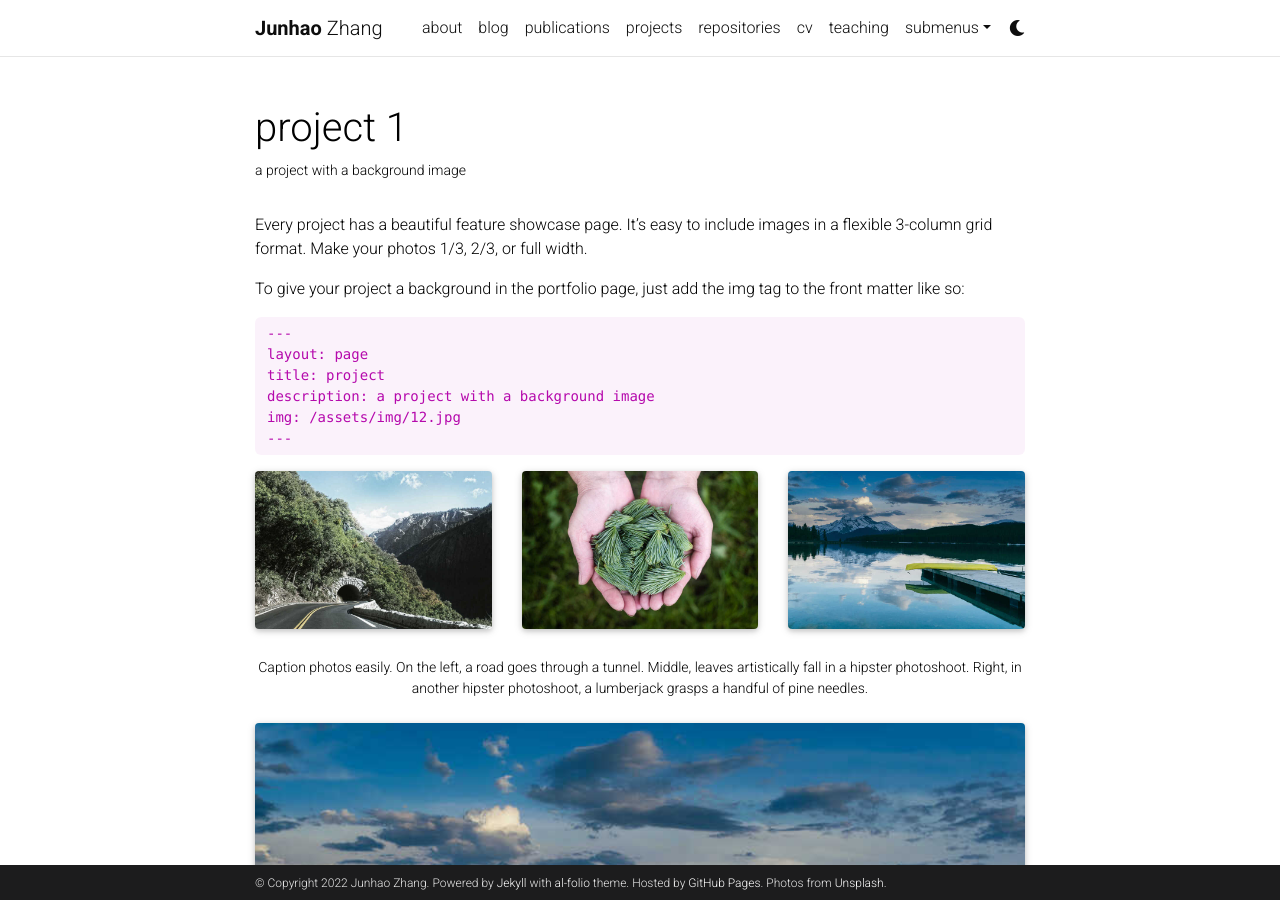
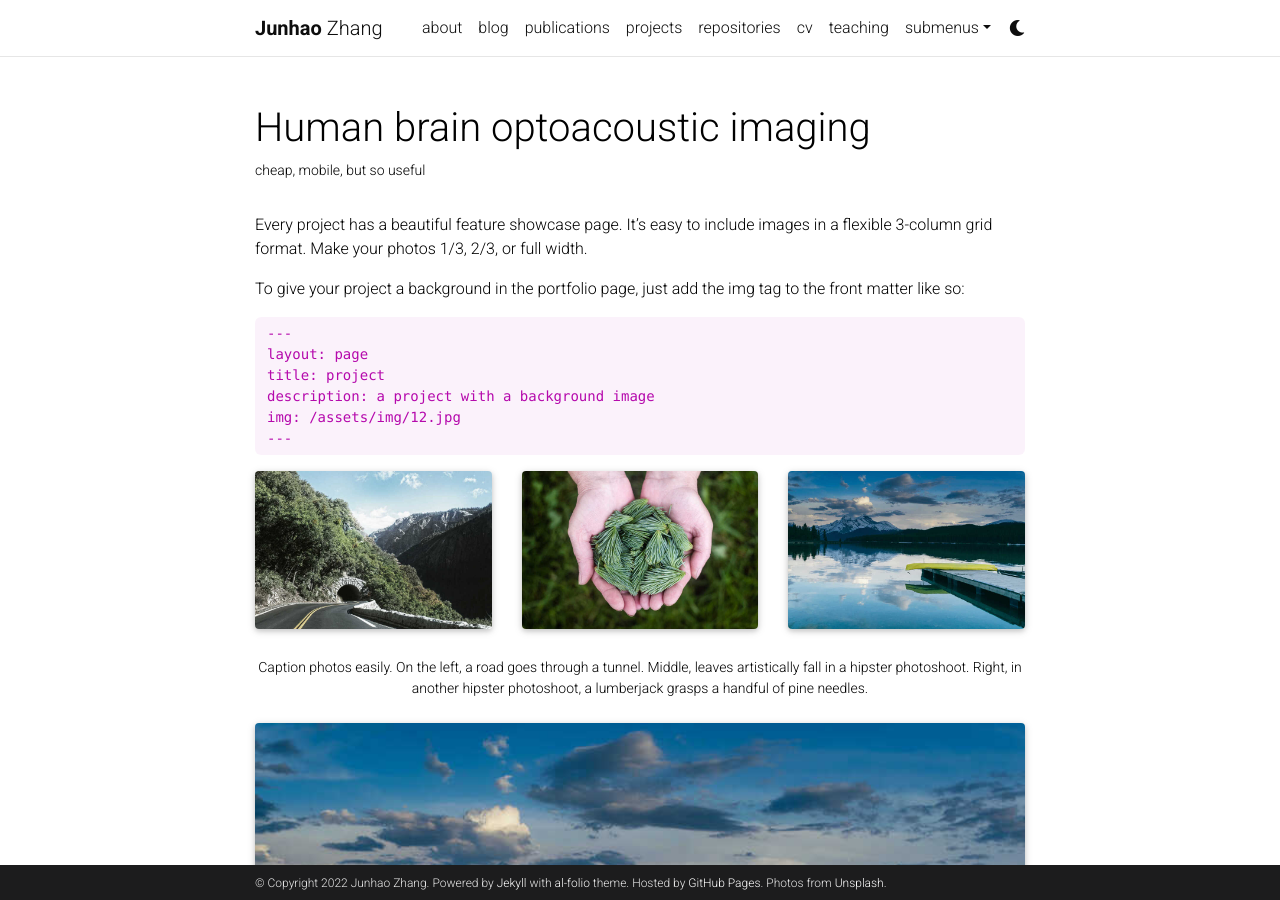
Before and after one commit to Junha0Zhang/junha0Zhang.github.io, a Jekyll site: the page built from _projects/1_project.md, in a window 1280 px wide and 900 px high. Built offline with Jekyll 4.4.1, drawn with Linux system fonts in a browser that asks for light colours; full-size pictures stand in for the smaller copies a plugin makes; comment, search, counter and statistics services are not loaded; a style sheet for code colours, icons or effects is not loaded.

Commit message:
Update 1_project.md

```diff
--- a/_projects/1_project.md
+++ b/_projects/1_project.md
@@ -1,10 +1,10 @@
 ---
 layout: page
-title: project 1
-description: a project with a background image
+title: Human brain optoacoustic imaging
+description: cheap, mobile, but so useful
 img: assets/img/12.jpg
 importance: 1
-category: work
+category: Medical Imaging
 ---
 
 Every project has a beautiful feature showcase page.
```
